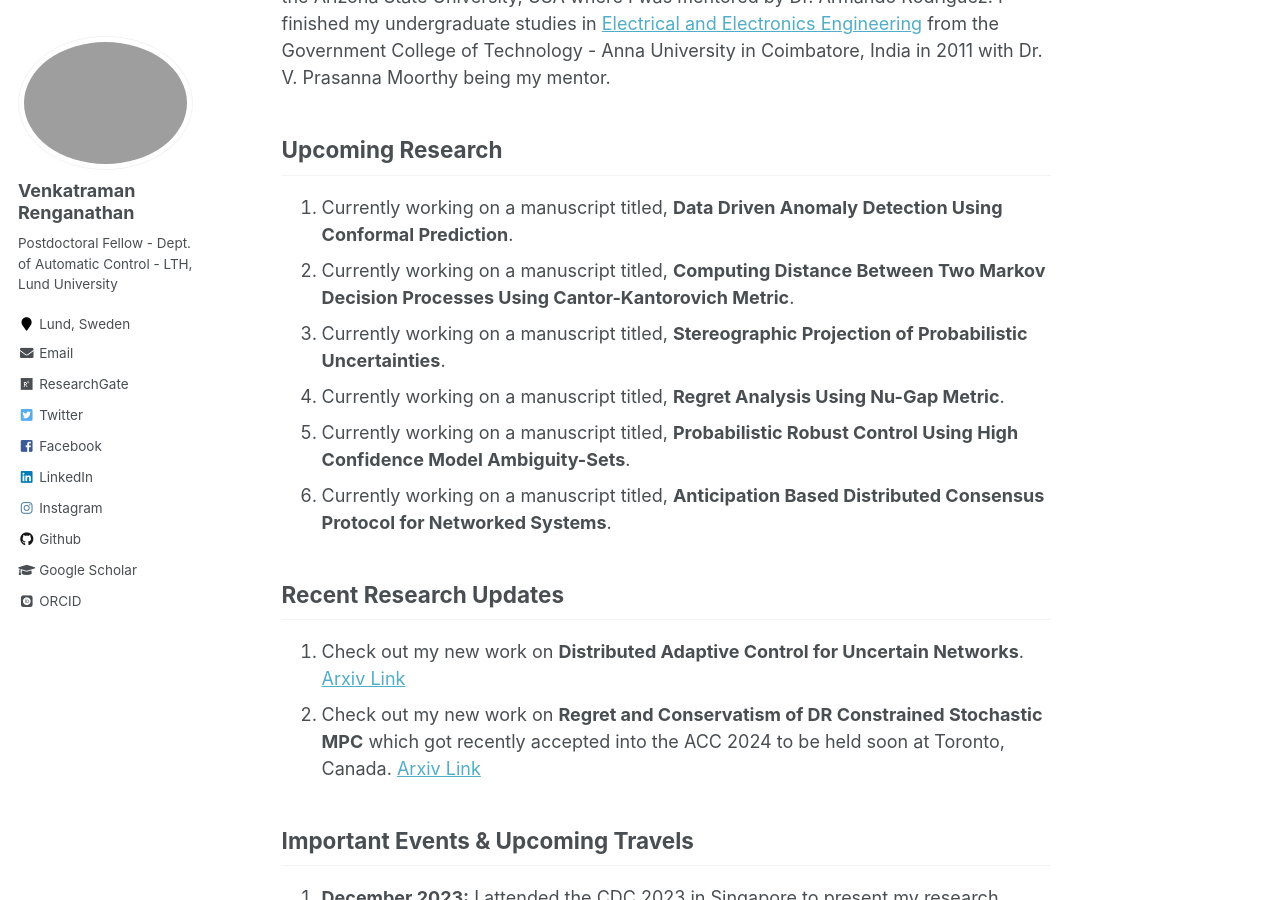
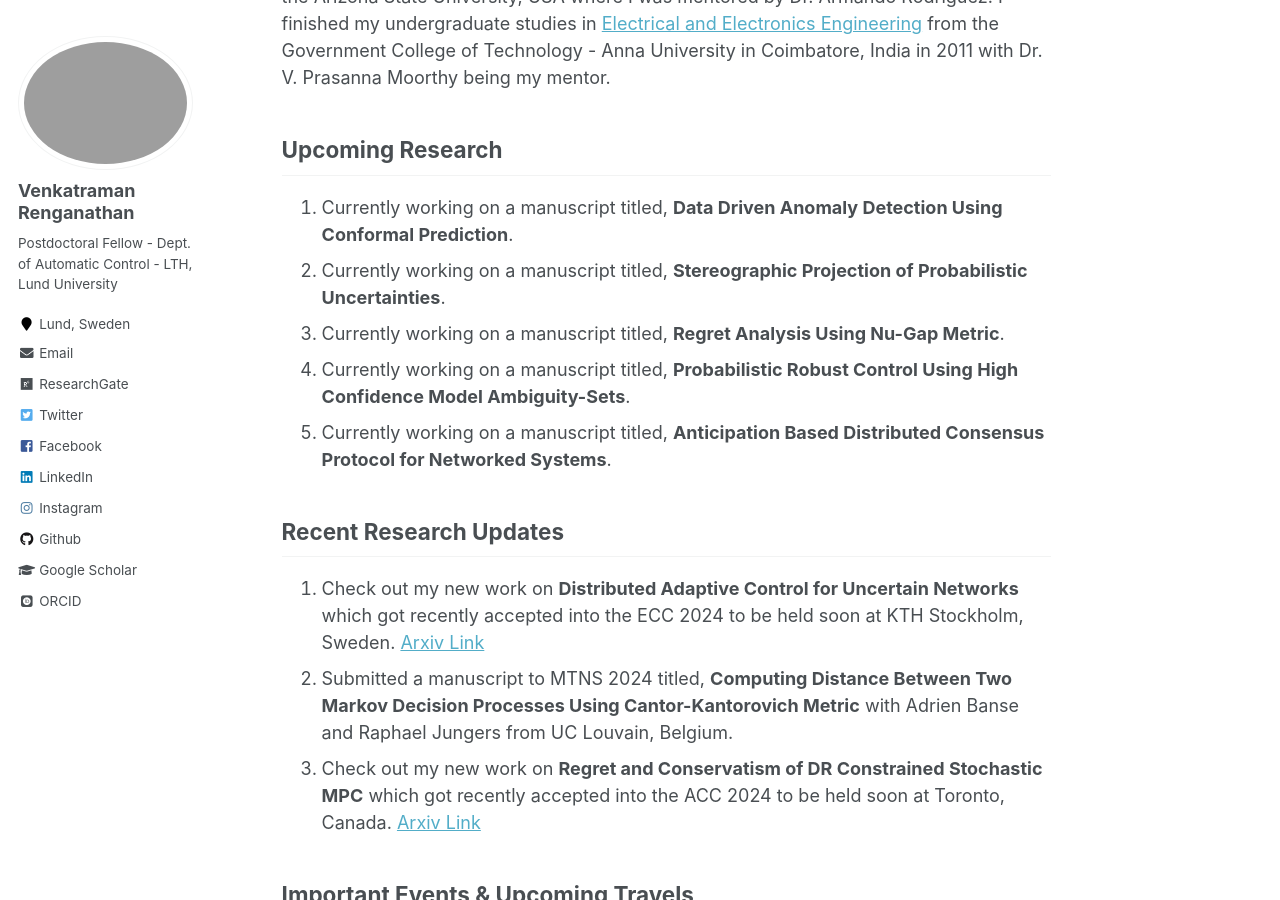
Before and after one commit to venkatramanrenganathan/venkatramanrenganathan.github.io, a Jekyll site: the page built from _pages/about.md, in a window 1280 px wide and 900 px high, scrolled down 340 px. Built offline with Jekyll 4.4.1, drawn with Linux system fonts in a browser that asks for light colours; some web fonts are replaced.

Commit message:
Update about.md

```diff
--- a/_pages/about.md
+++ b/_pages/about.md
@@ -12,14 +12,14 @@ I am a postdoctoral researcher at the [Department of Automatic Control](https://
 
 ## Upcoming Research
 1. Currently working on a manuscript titled, **Data Driven Anomaly Detection Using Conformal Prediction**.
-1. Currently working on a manuscript titled, **Computing Distance Between Two Markov Decision Processes Using Cantor-Kantorovich Metric**.
 1. Currently working on a manuscript titled, **Stereographic Projection of Probabilistic Uncertainties**.
 1. Currently working on a manuscript titled, **Regret Analysis Using Nu-Gap Metric**.
 1. Currently working on a manuscript titled, **Probabilistic Robust Control Using High Confidence Model Ambiguity-Sets**.
 1. Currently working on a manuscript titled, **Anticipation Based Distributed Consensus Protocol for Networked Systems**.
 
 ## Recent Research Updates
-1. Check out my new work on **Distributed Adaptive Control for Uncertain Networks**. [Arxiv Link](https://arxiv.org/pdf/2310.17364.pdf)
+1. Check out my new work on **Distributed Adaptive Control for Uncertain Networks** which got recently accepted into the ECC 2024 to be held soon at KTH Stockholm, Sweden. [Arxiv Link](https://arxiv.org/pdf/2310.17364.pdf)
+1. Submitted a manuscript to MTNS 2024 titled, **Computing Distance Between Two Markov Decision Processes Using Cantor-Kantorovich Metric** with Adrien Banse and Raphael Jungers from UC Louvain, Belgium.
 1. Check out my new work on **Regret and Conservatism of DR Constrained Stochastic MPC** which got recently accepted into the ACC 2024 to be held soon at Toronto, Canada. [Arxiv Link](https://arxiv.org/pdf/2309.12190.pdf)
 
 ## Important Events & Upcoming Travels
```
